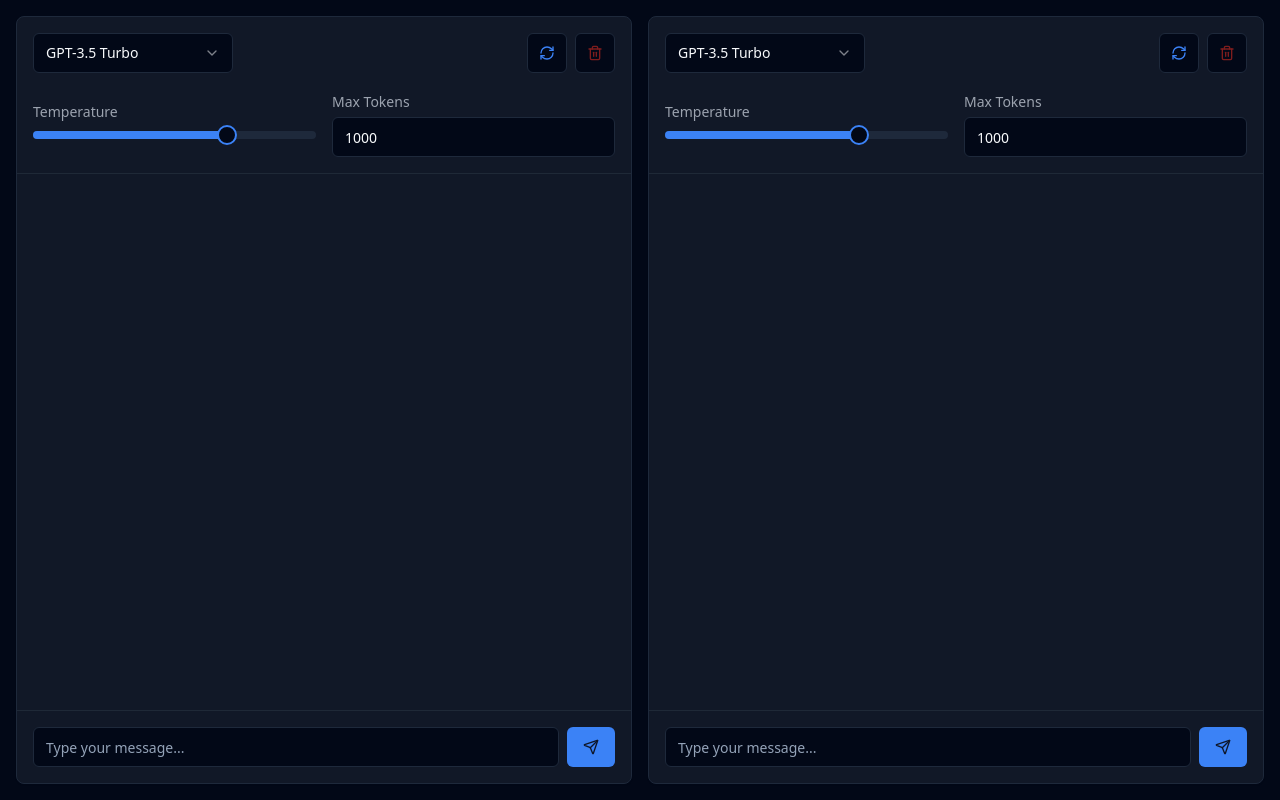
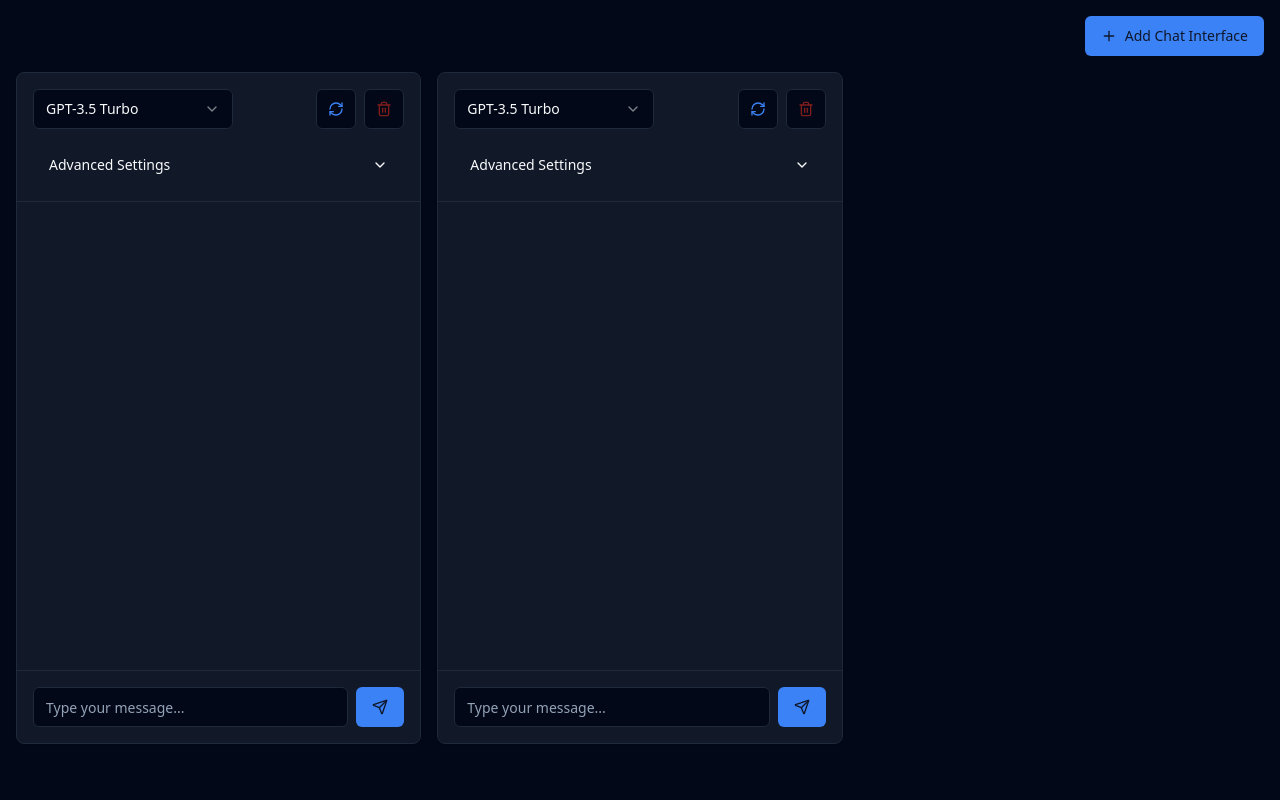
Before and after one commit to dev1ashish/chat1, a React (Vite) app: page / in a window 1280 px wide. Built offline with nearby package versions, Linux system fonts and the light colour scheme.

Commit message:
Add advanced settings and sync functionality
Implement hyperparameter tuning options for each chat interface. Enable the addition of multiple chat interfaces and integrate sync functionality across them.
[skip gpt_engineer]

```diff
--- a/src/components/ChatInterface.tsx
+++ b/src/components/ChatInterface.tsx
@@ -4,7 +4,8 @@ import { Input } from './ui/input';
 import { Select, SelectContent, SelectItem, SelectTrigger, SelectValue } from './ui/select';
 import { Slider } from './ui/slider';
 import { Card } from './ui/card';
-import { RefreshCw, Send, Trash2 } from 'lucide-react';
+import { RefreshCw, Send, Trash2, ChevronDown, ChevronUp } from 'lucide-react';
+import { Collapsible, CollapsibleContent, CollapsibleTrigger } from './ui/collapsible';
 
 interface Message {
   role: 'user' | 'assistant';
@@ -29,8 +30,17 @@ export const ChatInterface = ({ onMessageSend, onSync, onClear, synced }: ChatIn
   const [messages, setMessages] = useState<Message[]>([]);
   const [input, setInput] = useState('');
   const [model, setModel] = useState('gpt-3.5-turbo');
+  const [isAdvancedOpen, setIsAdvancedOpen] = useState(false);
+
+  // Advanced parameters
   const [temperature, setTemperature] = useState(0.7);
   const [maxTokens, setMaxTokens] = useState(1000);
+  const [topP, setTopP] = useState(1);
+  const [frequencyPenalty, setFrequencyPenalty] = useState(0);
+  const [presencePenalty, setPresencePenalty] = useState(0);
+  const [topK, setTopK] = useState(50);
+  const [repetitionPenalty, setRepetitionPenalty] = useState(1);
+  const [stopSequences, setStopSequences] = useState('');
 
   const handleSend = () => {
     if (!input.trim()) return;
@@ -87,18 +97,31 @@ export const ChatInterface = ({ onMessageSend, onSync, onClear, synced }: ChatIn
             </Button>
           </div>
         </div>
-        <div className="flex gap-4 items-center">
-          <div className="flex-1">
+
+        <Collapsible open={isAdvancedOpen} onOpenChange={setIsAdvancedOpen}>
+          <CollapsibleTrigger asChild>
+            <Button variant="ghost" className="w-full flex justify-between">
+              Advanced Settings
+              {isAdvancedOpen ? (
+                <ChevronUp className="h-4 w-4" />
+              ) : (
+                <ChevronDown className="h-4 w-4" />
+              )}
+            </Button>
+          </CollapsibleTrigger>
+          <CollapsibleContent className="space-y-4 mt-4">
+            <div className="space-y-4">
+              <div>
                 <label className="text-sm text-gray-400">Temperature</label>
                 <Slider
                   value={[temperature]}
                   onValueChange={([value]) => setTemperature(value)}
-              max={1}
+                  max={2}
                   step={0.1}
                   className="my-2"
                 />
               </div>
-          <div className="flex-1">
+              <div>
                 <label className="text-sm text-gray-400">Max Tokens</label>
                 <Input
                   type="number"
@@ -107,7 +130,71 @@ export const ChatInterface = ({ onMessageSend, onSync, onClear, synced }: ChatIn
                   className="mt-1"
                 />
               </div>
+              <div>
+                <label className="text-sm text-gray-400">Top P</label>
+                <Slider
+                  value={[topP]}
+                  onValueChange={([value]) => setTopP(value)}
+                  max={1}
+                  step={0.05}
+                  className="my-2"
+                />
               </div>
+              <div>
+                <label className="text-sm text-gray-400">Frequency Penalty</label>
+                <Slider
+                  value={[frequencyPenalty]}
+                  onValueChange={([value]) => setFrequencyPenalty(value)}
+                  min={-2}
+                  max={2}
+                  step={0.1}
+                  className="my-2"
+                />
+              </div>
+              <div>
+                <label className="text-sm text-gray-400">Presence Penalty</label>
+                <Slider
+                  value={[presencePenalty]}
+                  onValueChange={([value]) => setPresencePenalty(value)}
+                  min={-2}
+                  max={2}
+                  step={0.1}
+                  className="my-2"
+                />
+              </div>
+              <div>
+                <label className="text-sm text-gray-400">Top K</label>
+                <Input
+                  type="number"
+                  value={topK}
+                  onChange={(e) => setTopK(Number(e.target.value))}
+                  className="mt-1"
+                />
+              </div>
+              <div>
+                <label className="text-sm text-gray-400">Repetition Penalty</label>
+                <Slider
+                  value={[repetitionPenalty]}
+                  onValueChange={([value]) => setRepetitionPenalty(value)}
+                  min={1}
+                  max={2}
+                  step={0.1}
+                  className="my-2"
+                />
+              </div>
+              <div>
+                <label className="text-sm text-gray-400">Stop Sequences</label>
+                <Input
+                  type="text"
+                  value={stopSequences}
+                  onChange={(e) => setStopSequences(e.target.value)}
+                  placeholder="Comma-separated sequences"
+                  className="mt-1"
+                />
+              </div>
+            </div>
+          </CollapsibleContent>
+        </Collapsible>
       </div>
 
       <div className="flex-1 overflow-y-auto p-4 space-y-4">
--- a/src/pages/Index.tsx
+++ b/src/pages/Index.tsx
@@ -1,8 +1,11 @@
 import { useState } from 'react';
 import { ChatInterface } from '@/components/ChatInterface';
+import { Button } from '@/components/ui/button';
+import { Plus } from 'lucide-react';
 
 const Index = () => {
   const [syncEnabled, setSyncEnabled] = useState(true);
+  const [interfaces, setInterfaces] = useState([1, 2]); // Start with 2 interfaces
 
   const handleMessageSend = (message: string) => {
     // TODO: Implement backend communication
@@ -13,19 +16,27 @@ const Index = () => {
     setSyncEnabled(!syncEnabled);
   };
 
+  const addInterface = () => {
+    setInterfaces(prev => [...prev, prev.length + 1]);
+  };
+
   return (
     <div className="min-h-screen bg-background p-4">
-      <div className="grid grid-cols-2 gap-4 h-[calc(100vh-2rem)]">
-        <ChatInterface
-          onMessageSend={handleMessageSend}
-          onSync={handleSync}
-          synced={syncEnabled}
-        />
-        <ChatInterface
-          onMessageSend={handleMessageSend}
-          onSync={handleSync}
-          synced={syncEnabled}
-        />
+      <div className="mb-4 flex justify-end">
+        <Button onClick={addInterface} className="gap-2">
+          <Plus className="h-4 w-4" />
+          Add Chat Interface
+        </Button>
+      </div>
+      <div className="grid grid-cols-1 md:grid-cols-2 lg:grid-cols-3 gap-4 h-[calc(100vh-8rem)]">
+        {interfaces.map((id) => (
+          <ChatInterface
+            key={id}
+            onMessageSend={handleMessageSend}
+            onSync={handleSync}
+            synced={syncEnabled}
+          />
+        ))}
       </div>
     </div>
   );
```
Lines whose indentation alone changed are shown as unchanged.
